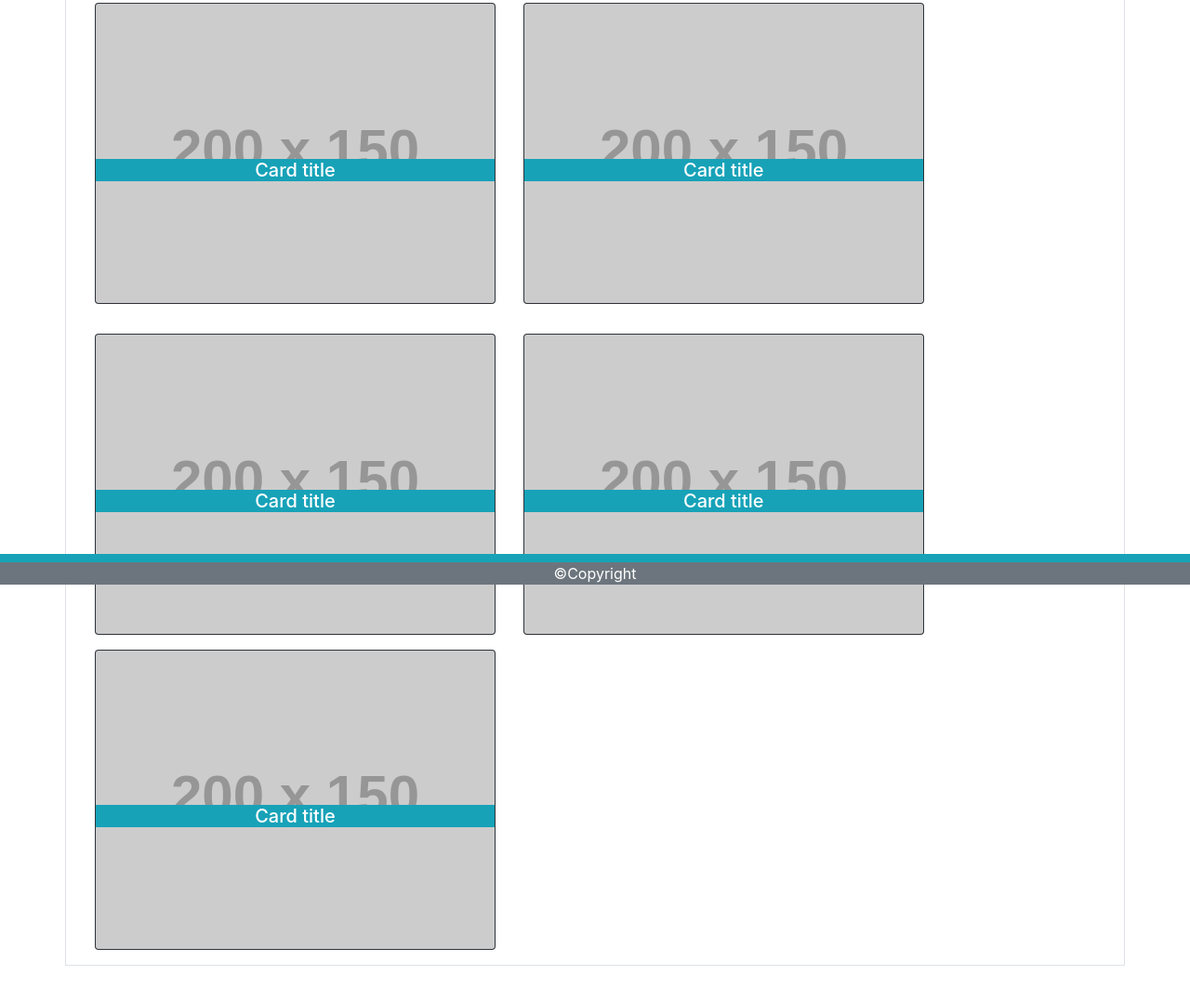
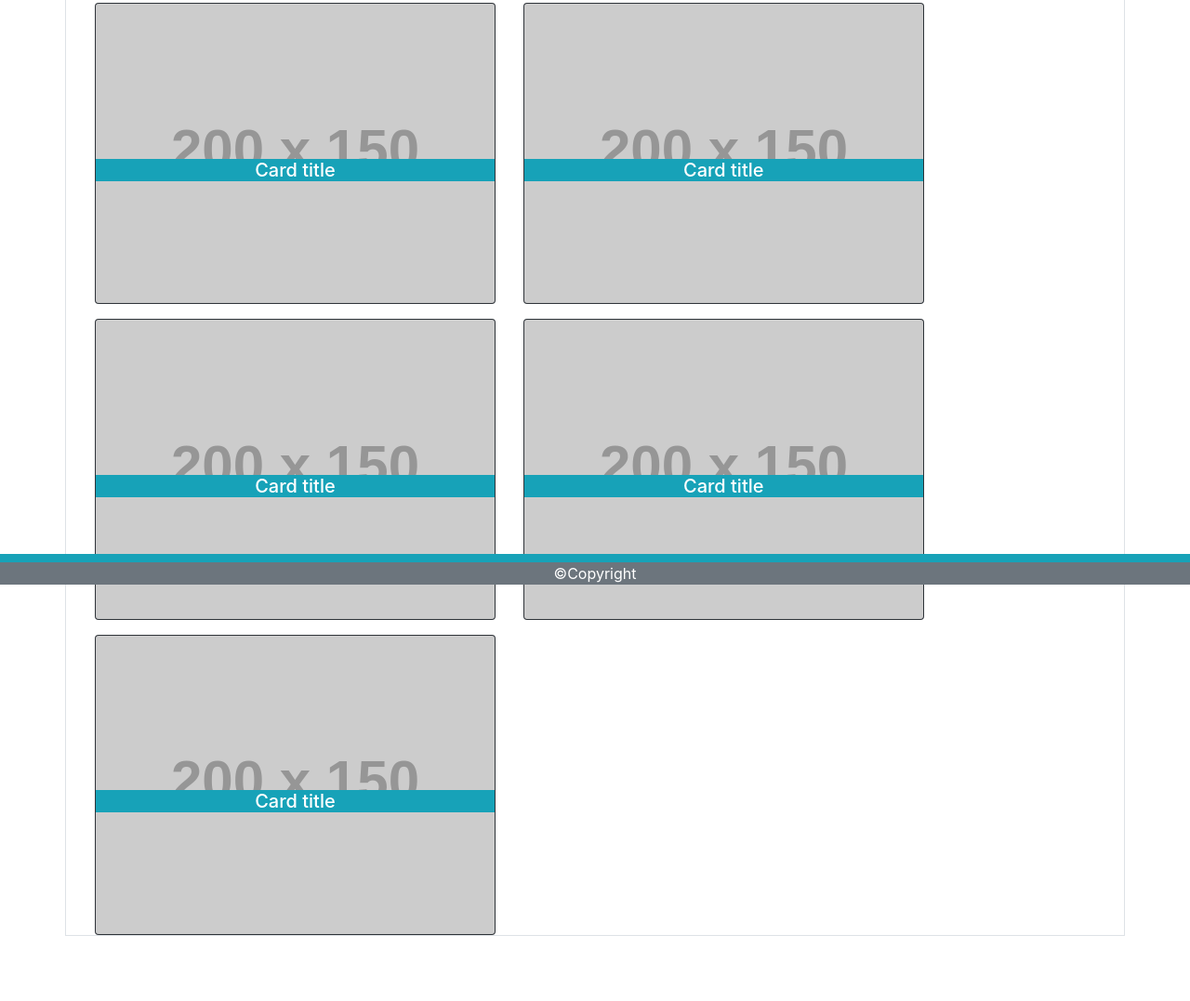
Before and after one commit to Lindsay-B-Miller/Bootstrap-Portfolio, a plain HTML site: page portfolio2.html in a window 1280 px wide. Shown: the part 171-1248 px from the top of the page at 93% size. After the commit the page ends 1226 px from the top, so only its background shows below. Drawn offline with nearby package versions, Linux system fonts and the light colour scheme; placeholder pictures from the web are drawn by us.

Commit message:
fixed margin on portfolio

```diff
--- a/portfolio2.html
+++ b/portfolio2.html
@@ -69,7 +69,7 @@
 
         </div>
 
-        <div class="row m-3">
+        <div class="row ml-3 mr-3">
 
             <div class="col-xs-12 col-sm-5 mb-3">
                 <div class="card bg-dark text-white">
```
